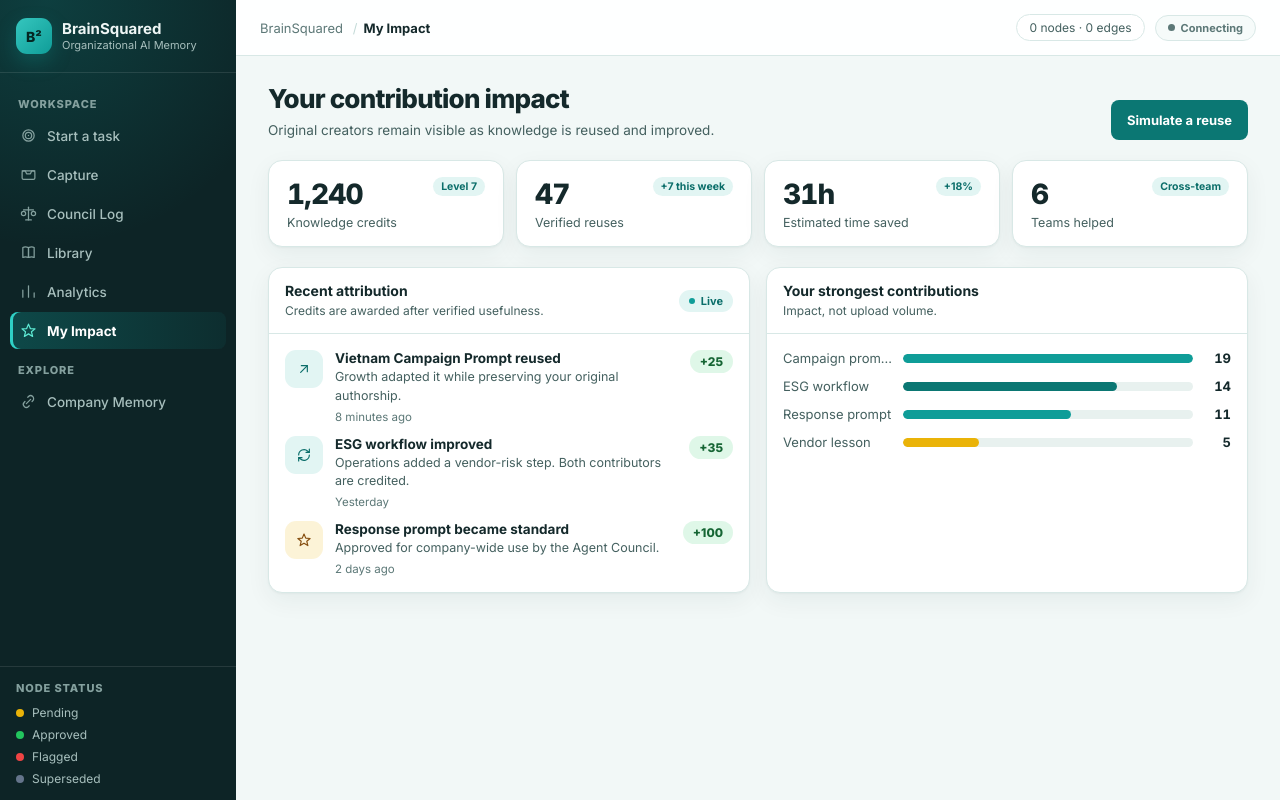
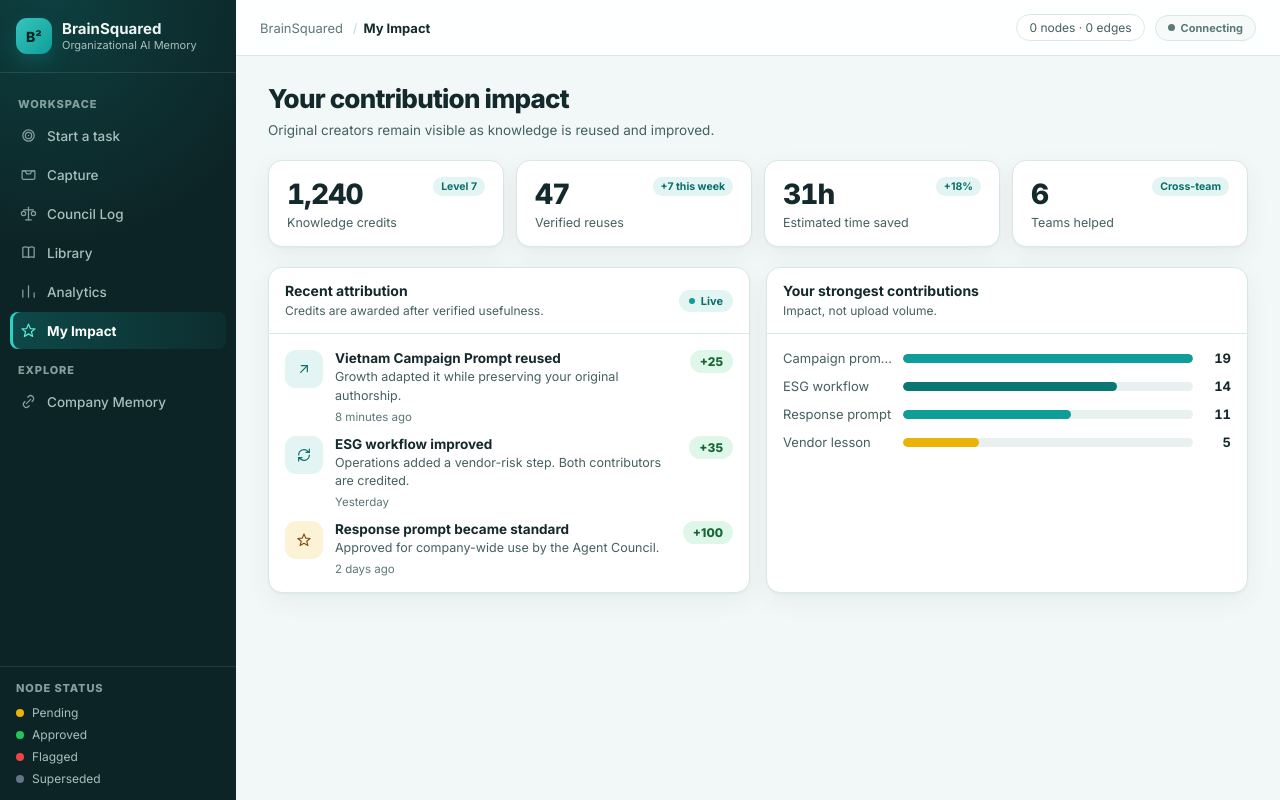
Before and after one commit to BeefyPotato/BrainSquared, a Next.js app: page / in a window 1280 px wide. Both pictures are taken after a click on the button "My Impact". Built offline with nearby package versions, Linux system fonts and the light colour scheme; no server answers; the database is empty.

Commit message:
remove Simulate a reuse button from My Impact tab

```diff
--- a/src/components/ImpactPanel.tsx
+++ b/src/components/ImpactPanel.tsx
@@ -1,7 +1,6 @@
 'use client';
-import { useState } from 'react';
 import { IconArrowUpRight, IconRefresh, IconStar } from '@/components/icons';
-import { cardHeadStyle, cardStyle, color, font, heroStyle, heroSubStyle, heroTitleStyle, primaryButtonStyle, radius, space, statusSoft, statusText } from '@/components/theme';
+import { cardHeadStyle, cardStyle, color, font, heroStyle, heroSubStyle, heroTitleStyle, radius, space, statusSoft, statusText } from '@/components/theme';
 
 // Demo-only content: this tab's data is intentionally hardcoded, not backed
 // by a real credits/gamification system. See the mock this replicates.
@@ -41,8 +40,6 @@ const CONTRIBUTIONS: { label: string; value: number; color: string }[] = [
 ];
 
 export default function ImpactPanel() {
-  const [simulated, setSimulated] = useState(0);
-
   return (
     <div style={{ fontFamily: font.family }}>
       <div style={heroStyle}>
@@ -50,12 +47,6 @@ export default function ImpactPanel() {
           <h1 style={heroTitleStyle}>Your contribution impact</h1>
           <p style={heroSubStyle}>Original creators remain visible as knowledge is reused and improved.</p>
         </div>
-        <button
-          onClick={() => setSimulated(s => s + 1)}
-          style={primaryButtonStyle(false)}
-        >
-          Simulate a reuse{simulated > 0 ? ` (${simulated})` : ''}
-        </button>
       </div>
 
       <div style={{ display: 'grid', gridTemplateColumns: 'repeat(auto-fit, minmax(180px, 1fr))', gap: 12, marginBottom: space.xl }}>
```
